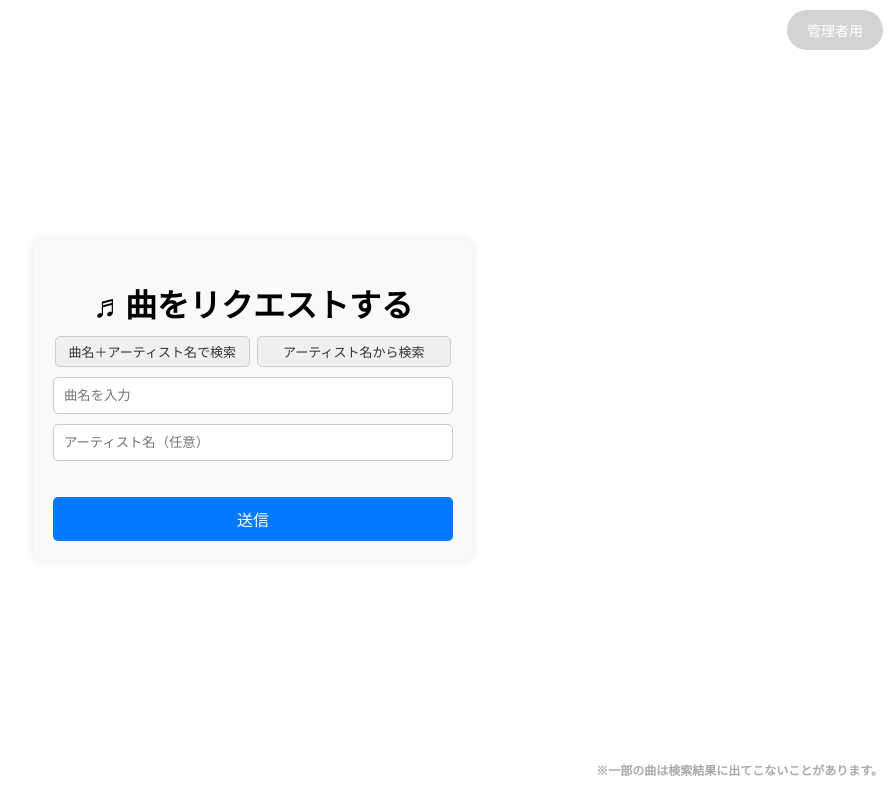
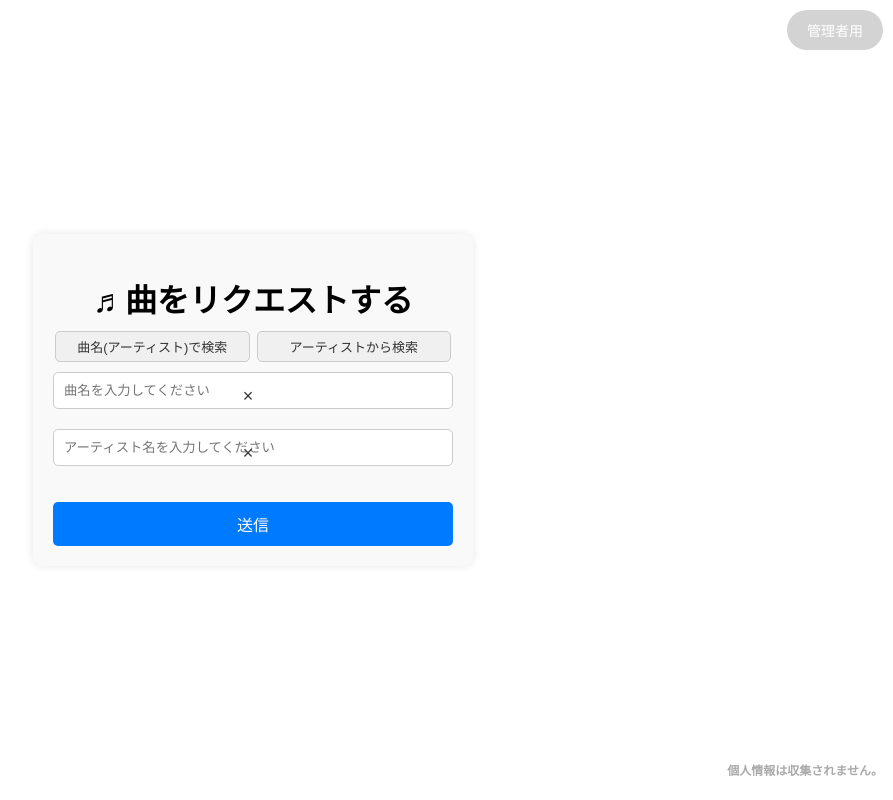
Before and after one commit to housou0401/request-music, a website: page public/index.html in a window 1280 px wide. Shown: the whole page, without its empty margins (387-1280 px from the left). Drawn offline with Linux system fonts and the light colour scheme; no server answers.

Commit message:
Update index.html

```diff
--- a/public/index.html
+++ b/public/index.html
@@ -7,7 +7,7 @@
   <link rel="stylesheet" href="style.css">
   <script src="skript.js" defer></script>
   <style>
-    /* ページ独自のスタイル */
+    /* ページ独自のスタイル（必要最小限） */
     body {
       display: flex;
       flex-direction: column;
@@ -61,15 +61,21 @@
 
     <!-- 検索モード切替ボタン（見出し下、フォーム上） -->
     <div style="display: flex; justify-content: center; margin-bottom: 10px;">
-      <button id="modeSong" onclick="setSearchMode('song');" style="margin-right:5px;">曲名＋アーティスト名で検索</button>
-      <button id="modeArtist" onclick="setSearchMode('artist');">アーティスト名から検索</button>
+      <button id="modeSong" onclick="setSearchMode('song');" style="margin-right:5px;">曲名(アーティスト)で検索</button>
+      <button id="modeArtist" onclick="setSearchMode('artist');">アーティストから検索</button>
     </div>
 
     <!-- 送信フォーム -->
     <form id="requestForm" action="/submit" method="post" onsubmit="handleSubmit(event)">
-      <input type="text" id="songName" name="response" placeholder="曲名を入力" oninput="searchSongs()">
+      <div class="input-container">
+        <input type="text" id="songName" name="response" placeholder="曲名を入力してください" oninput="searchSongs()">
+        <button type="button" class="clear-btn-input" onclick="clearInput('songName')">×</button>
+      </div>
       <!-- 曲名モードの場合のみ表示 -->
-      <input type="text" id="artistName" name="artist" placeholder="アーティスト名（任意）" oninput="searchSongs()">
+      <div class="input-container" id="artistContainer">
+        <input type="text" id="artistName" name="artist" placeholder="アーティスト名を入力してください" oninput="searchSongs()">
+        <button type="button" class="clear-btn-input" onclick="clearInput('artistName')">×</button>
+      </div>
 
       <!-- 候補一覧 -->
       <div id="suggestions"></div>
@@ -89,7 +95,7 @@
       <button type="submit">送信</button>
     </form>
   </div>
-  <p class="privacy-note">※一部の曲は検索結果に出てこないことがあります。</p>
+  <p class="privacy-note">個人情報は収集されません。</p>
   <script>
     // 募集状態チェックとフロントエンドタイトル更新（既存の関数）
     function checkRecruitingStatus() {
```
